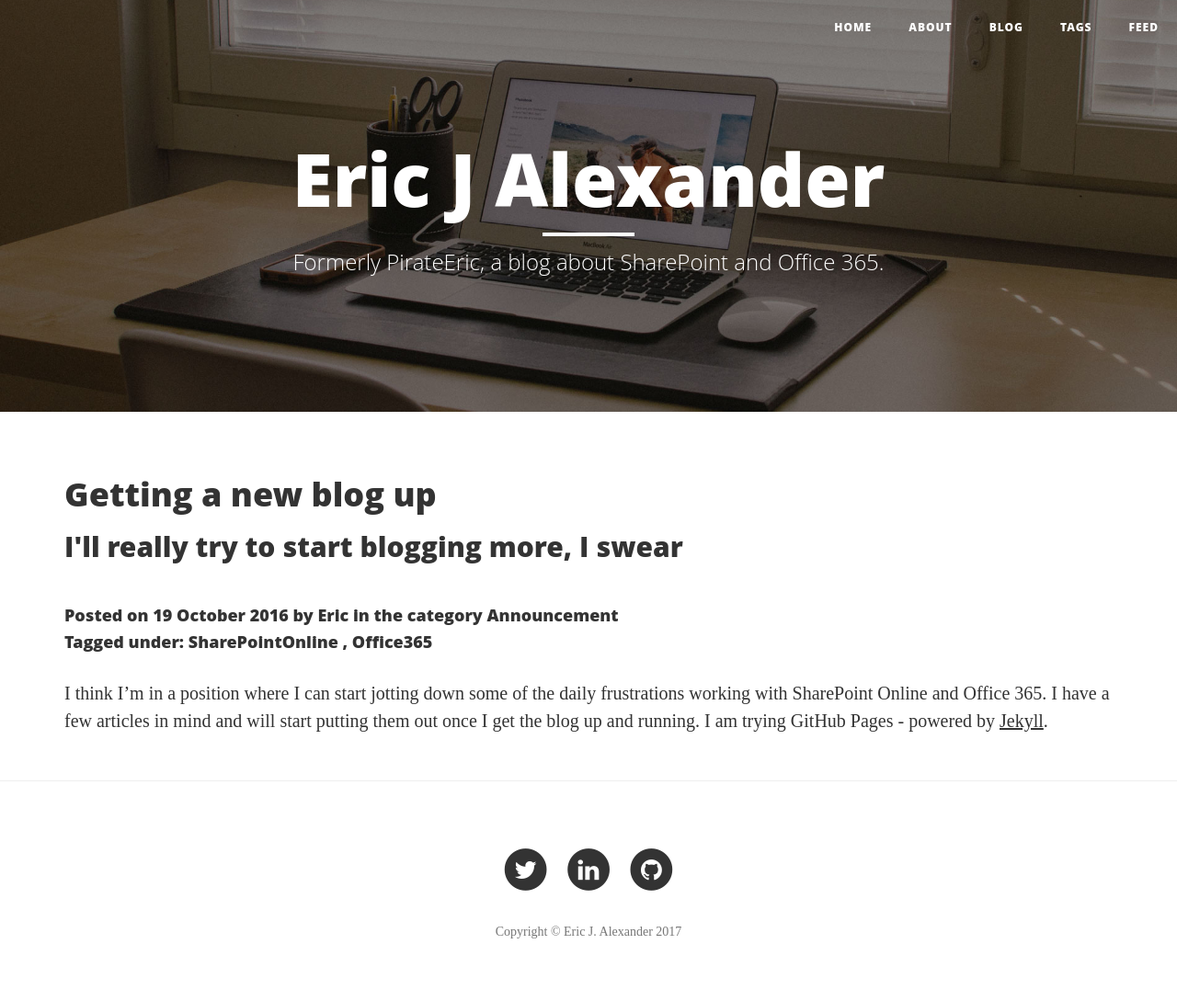
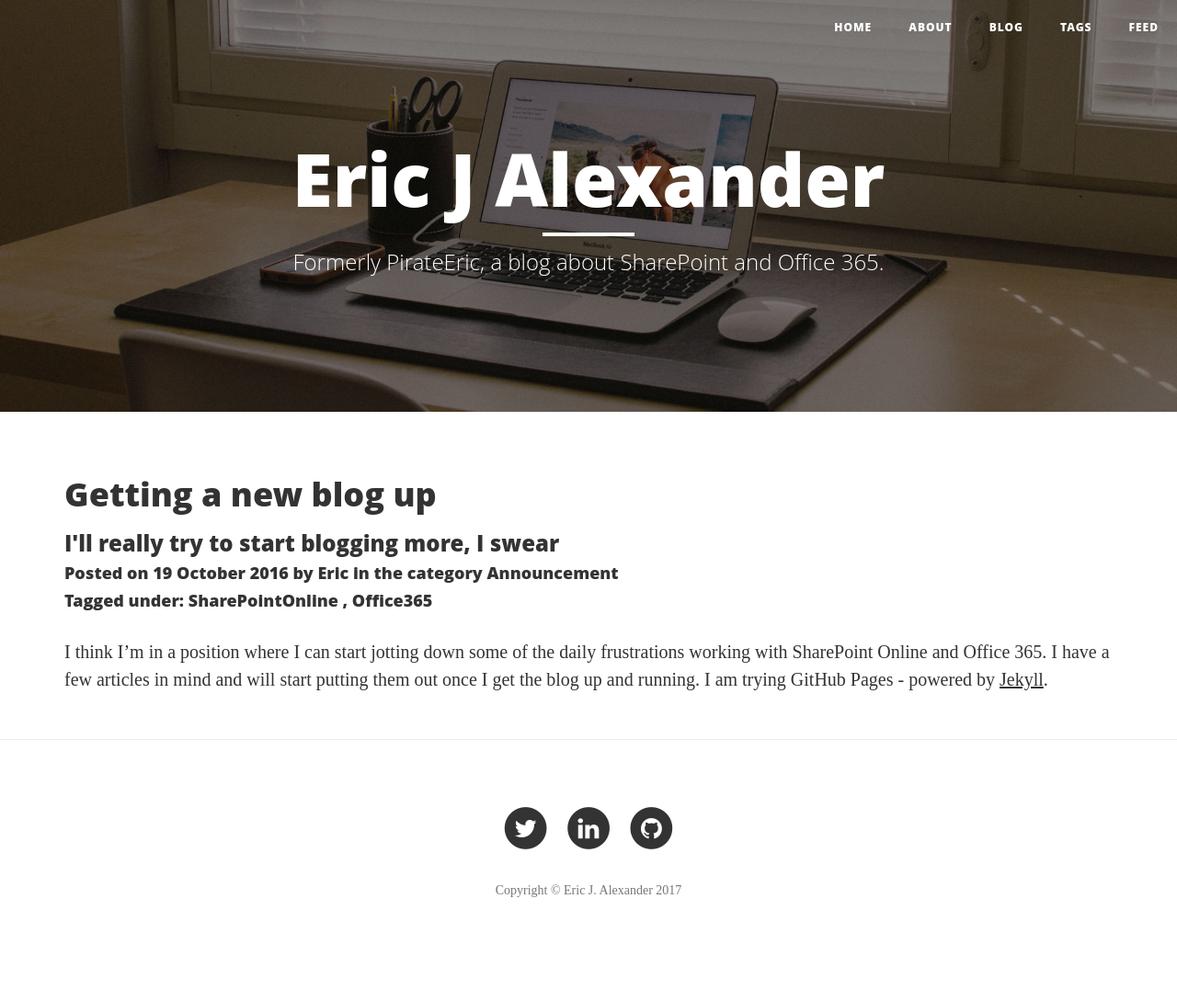
Before and after one commit to ejaya2/ejaya2.github.io, a Jekyll site: the page built from _posts/2016-10-19-Getting-Started.md, in a window 1280 px wide. Shown: the whole page at 92% size. Built offline with Jekyll 4.4.1, drawn with Linux system fonts in a browser that asks for light colours; after the commit the page ends 1044 px from its top, so only the background shows below that.

Commit message:
Update post.html

```diff
--- a/_layouts/post.html
+++ b/_layouts/post.html
@@ -11,8 +11,7 @@
 		<!-- Main Content -->
 		<div class="container">
 			<h1 class="post-title"><a href="{{ page.url }}" title="Permalink for this article">{{ page.title }}</a></h1>
-			<h2 class="post-subtitle">{{ page.subtitle }}</h2>
-			<br />
+			<h3 class="post-subtitle">{{ page.subtitle }}</h3>
 			<h4>Posted on <a href="{{ page.url }}" title="Permalink for this article">{{ page.date | date_to_long_string }}</a> by {{ page.author }} in the category {{ page.category }}</h4>
 			<h4 class="item_tags">Tagged under: {% for tag in page.tags %}{{ tag }} {% if forloop.last != true %}, {% endif %}{% endfor %}</h4>
 			{{ content }}
```
